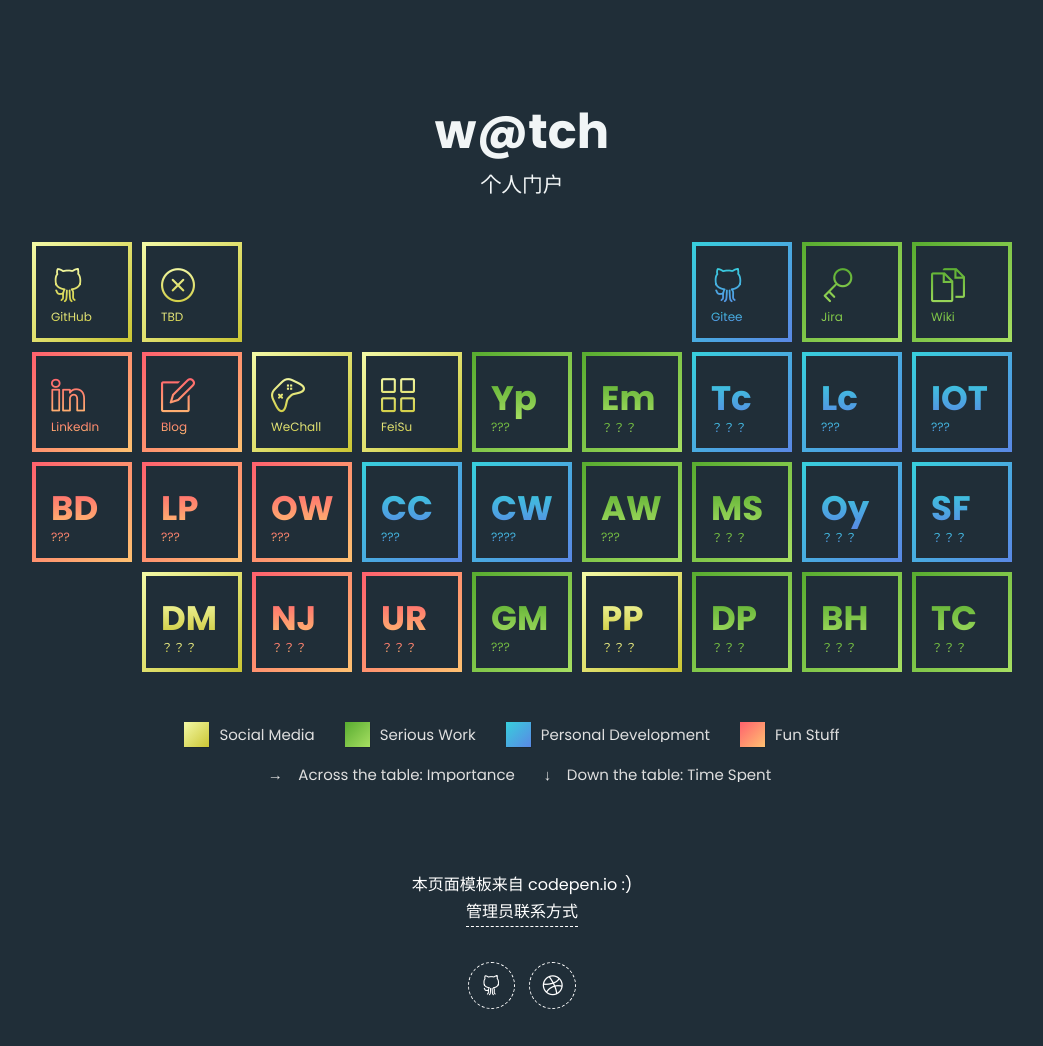
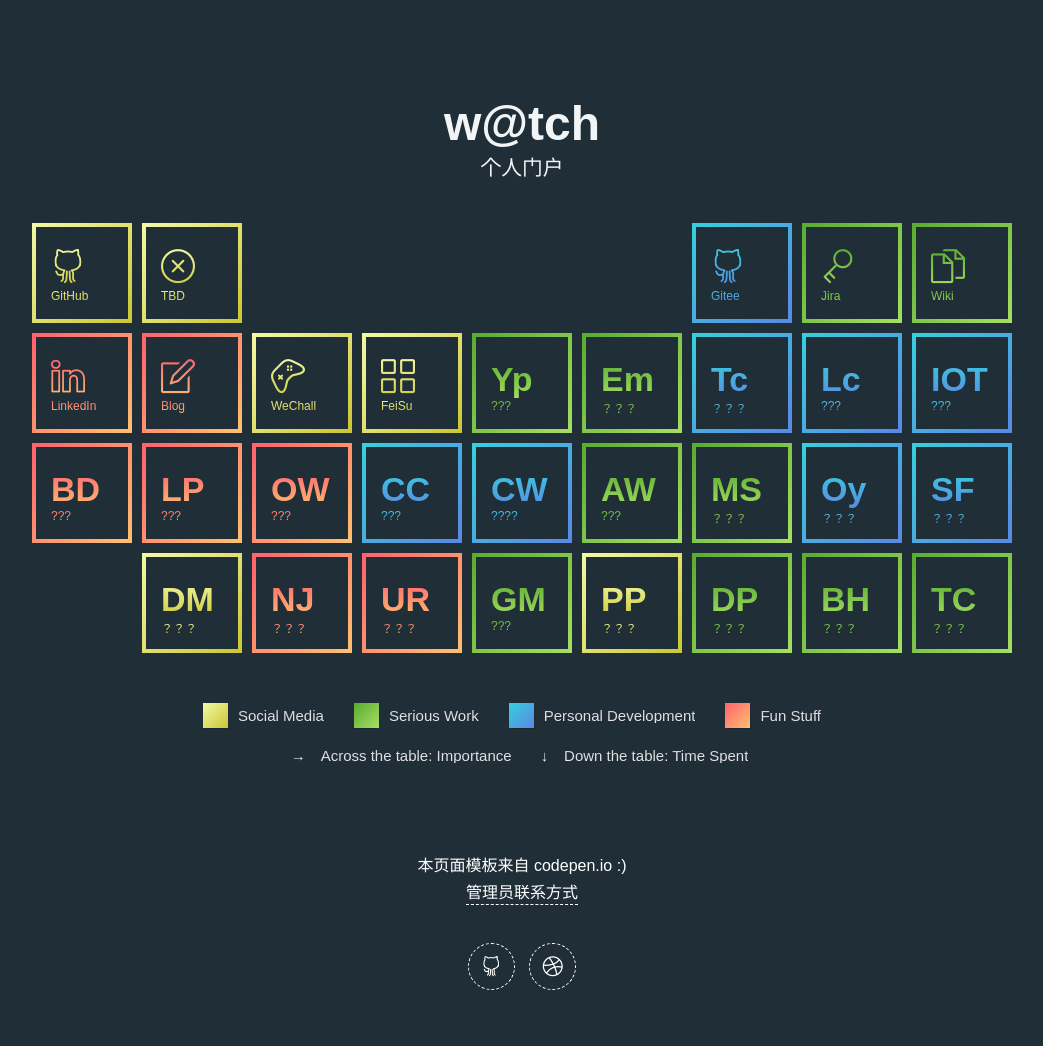
Before and after one commit to L1nwatch/my_blog_source, a Django app: template my_blog/articles/templates/index_home.html in a window 1280 px wide. Shown: the whole page, without its empty margins (118-1161 px from the left). After the commit the page ends 990 px from the top, so only its background shows below. Run offline with Django 3.2, Linux system fonts and the light colour scheme; the template is opened without the code that fills it, so the values that code supplies are empty; some libraries are stand-ins or nearby versions; some web fonts are replaced.

Commit message:
[2021-10-23] change fonts.googleapis.com to fonts.font.im

```diff
--- a/my_blog/articles/templates/index_home.html
+++ b/my_blog/articles/templates/index_home.html
@@ -4,7 +4,7 @@
 <head>
     <meta charset="UTF-8">
     <title>w@tch 个人门户</title>
-    <link href="https://fonts.googleapis.com/css?family=Poppins:400,700" rel="stylesheet">
+    <link href="https://fonts.font.im/css?family=Poppins:400,700" rel="stylesheet">
     <link rel="stylesheet" href="https://cdn.bootcdn.net/ajax/libs/meyer-reset/2.0/reset.min.css">
     <link rel='stylesheet'
           href='https://cdn.bootcdn.net/ajax/libs/simple-line-icons/2.5.5/css/simple-line-icons.min.css'>
```
